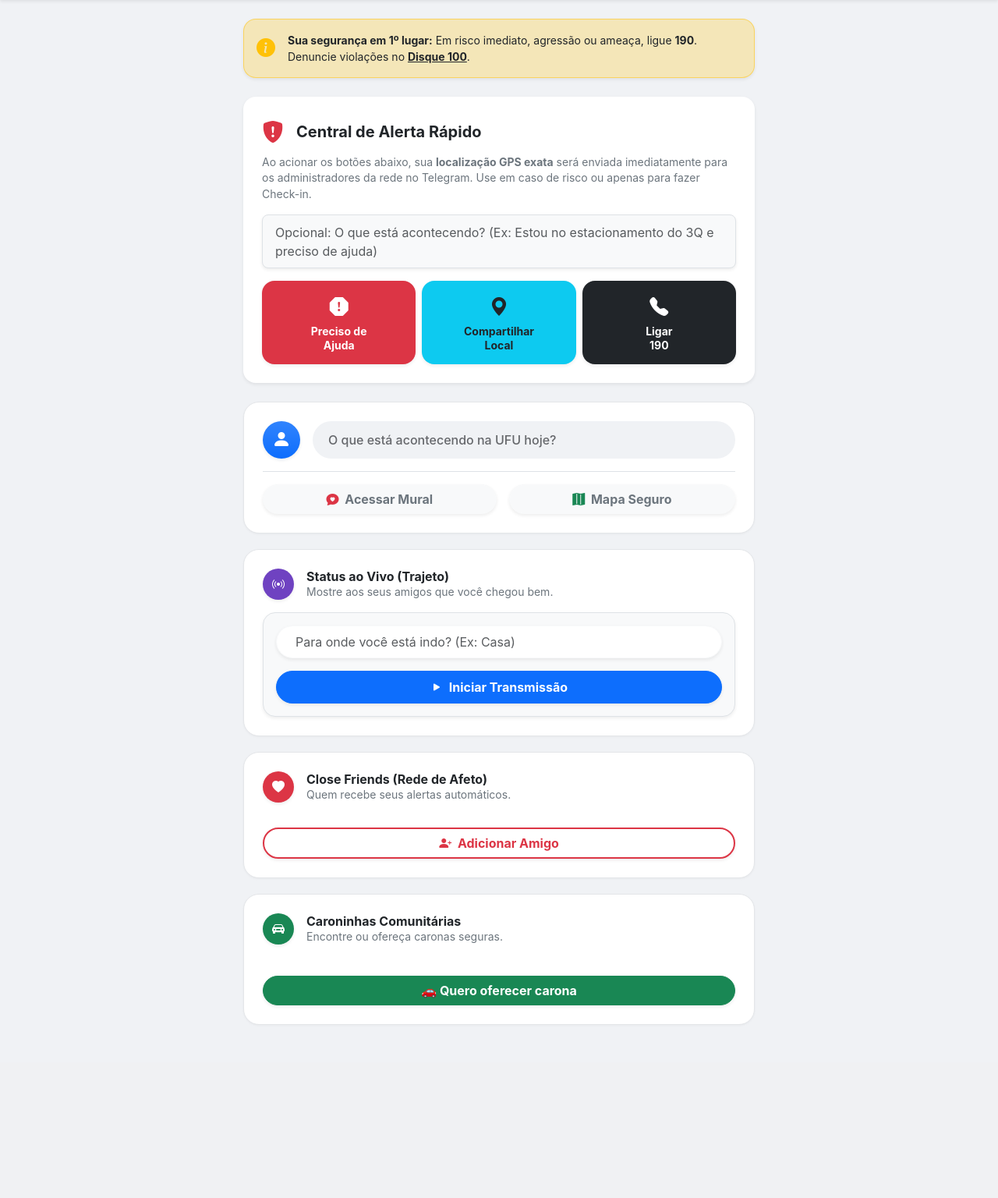
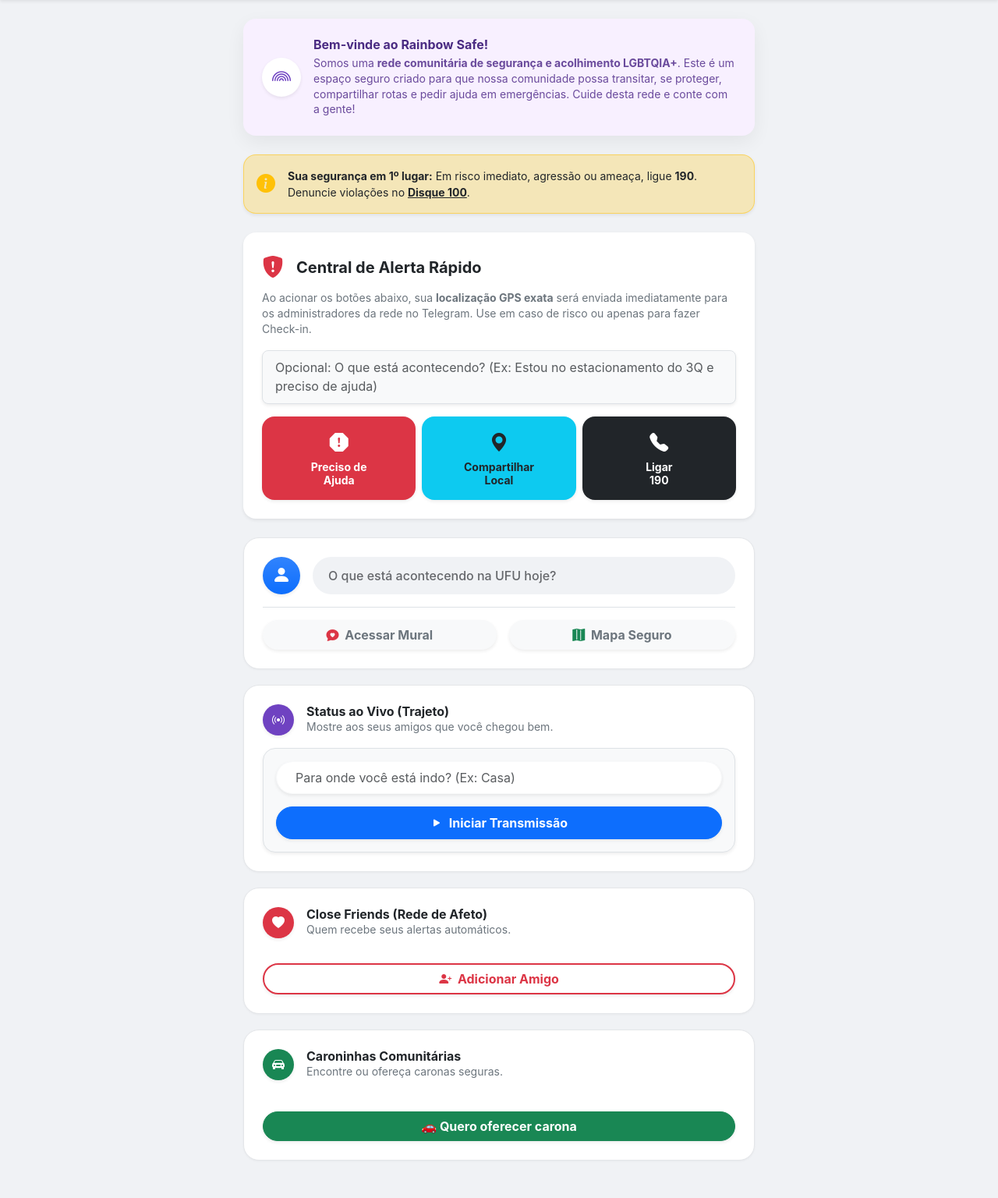
Before and after one commit to sabrinaandraderocha-cmyk/rainbowsafe, a Flask app: page / in a window 1280 px wide. Shown: the part 58-1594 px from the top of the page at 78% size. Before the commit the page ends 1371 px from the top, so only its background shows below. Run offline with Flask 3, Linux system fonts and the light colour scheme; some libraries are stand-ins or nearby versions.

Commit message:
Update index.html

```diff
--- a/templates/index.html
+++ b/templates/index.html
@@ -103,6 +103,20 @@
   </nav>
 
   <main class="container my-4" style="max-width: 680px;">
+
+    <div class="card border-0 rounded-4 mb-4 shadow-sm" style="background-color: #f8f0ff;">
+      <div class="card-body p-3 p-md-4 d-flex gap-3 align-items-center">
+        <div class="bg-white rounded-circle d-flex justify-content-center align-items-center flex-shrink-0 shadow-sm" style="width: 50px; height: 50px;">
+          <i class="bi bi-rainbow fs-4" style="color: #6f42c1;"></i>
+        </div>
+        <div>
+          <h2 class="h6 fw-bold mb-1" style="color: #4a2b82;">Bem-vinde ao Rainbow Safe!</h2>
+          <p class="small mb-0" style="color: #6a4a9c; line-height: 1.4;">
+            Somos uma <strong>rede comunitária de segurança e acolhimento LGBTQIA+</strong>. Este é um espaço seguro criado para que nossa comunidade possa transitar, se proteger, compartilhar rotas e pedir ajuda em emergências. Cuide desta rede e conte com a gente!
+          </p>
+        </div>
+      </div>
+    </div>
 
     <div class="alert bg-warning bg-opacity-25 rounded-4 border-warning border-opacity-50 small mb-4 text-dark d-flex align-items-center shadow-sm">
       <i class="bi bi-info-circle-fill text-warning fs-4 me-3"></i>
```
